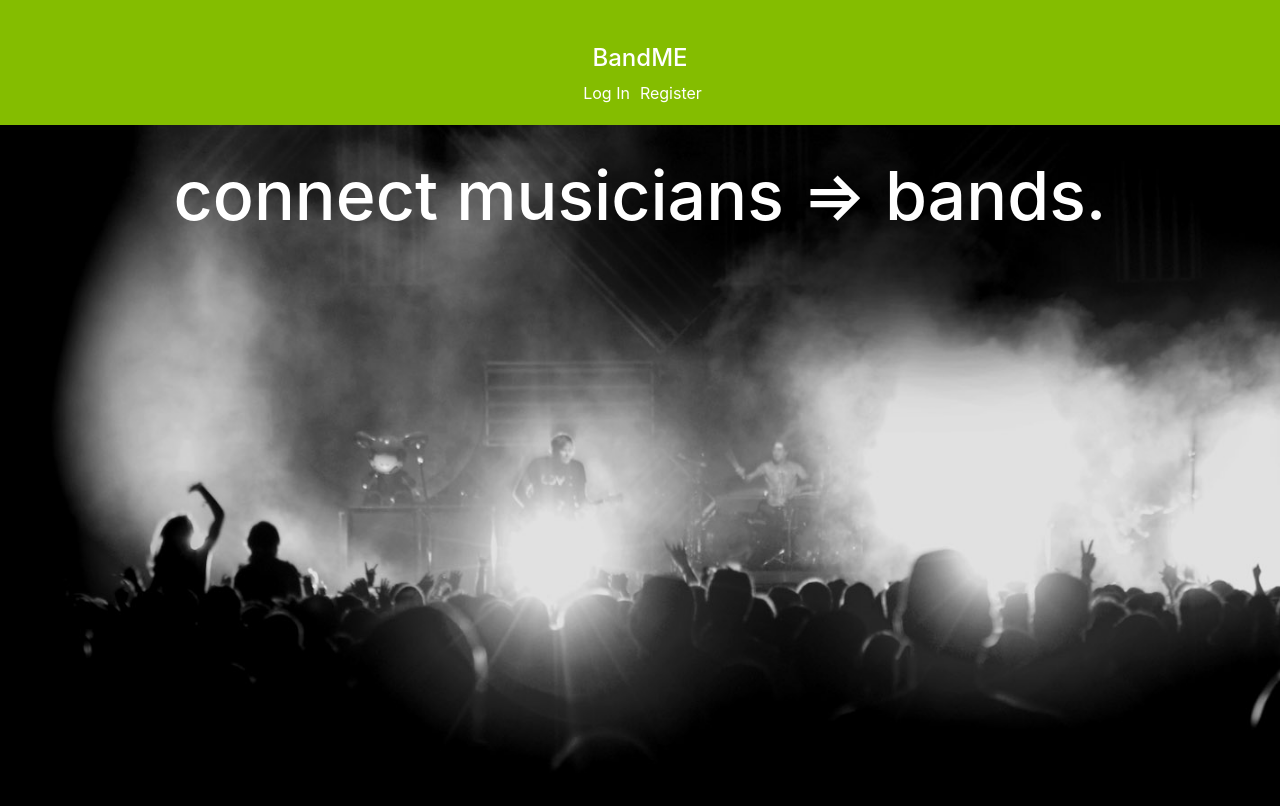
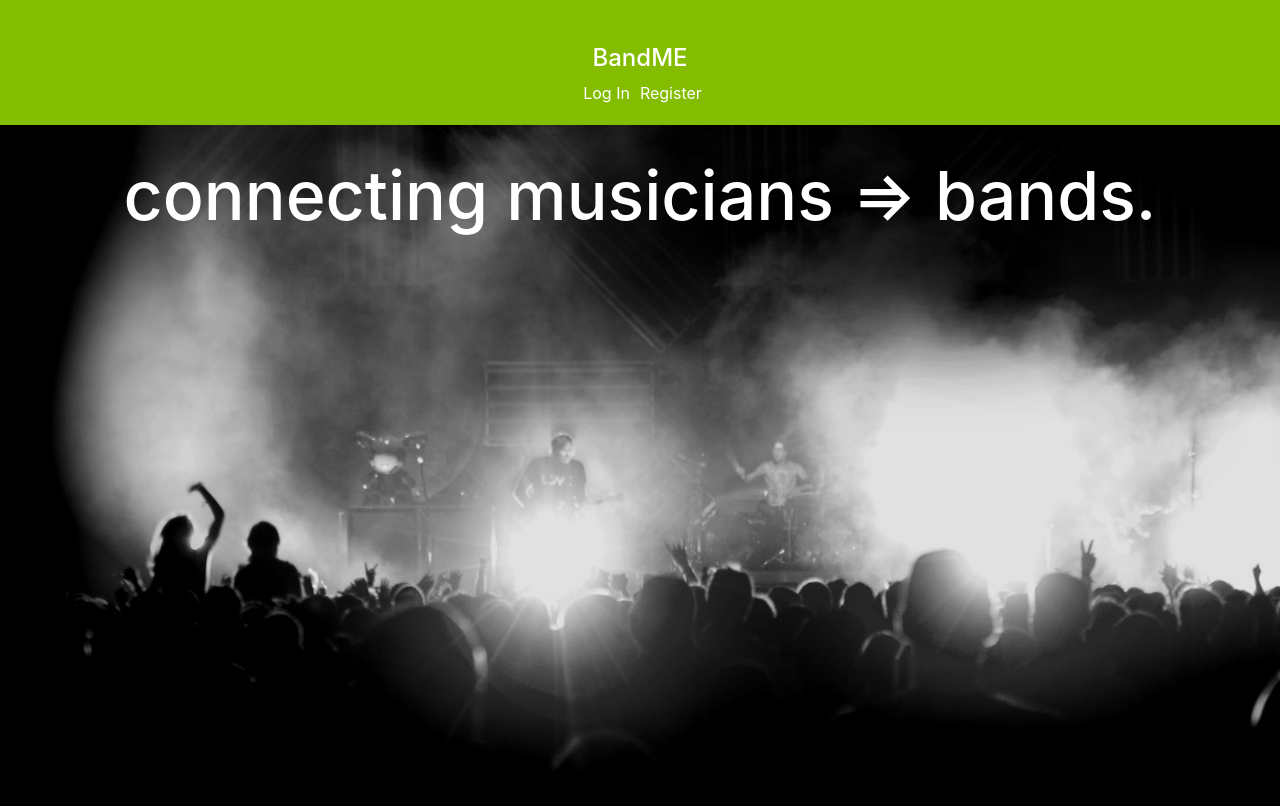
Before and after one commit to rxkonanz/bandme-pro, a React (Create React App) app in the folder client/: page / in a window 1280 px wide. Shown: the top 806 px of the page. Built offline with nearby package versions, Linux system fonts and the light colour scheme.

Commit message:
Changes landing page title

```diff
--- a/client/src/components/pages/LandingPage.jsx
+++ b/client/src/components/pages/LandingPage.jsx
@@ -6,7 +6,7 @@ export default class LandingPage extends Component {
   render() {
     return (
       <div className="landing-page" className="landing-page">
-        <h1 className="landing-page-title">connect musicians => bands.</h1>
+        <h1 className="landing-page-title">connecting musicians => bands.</h1>
       </div>
     )
   }
```
